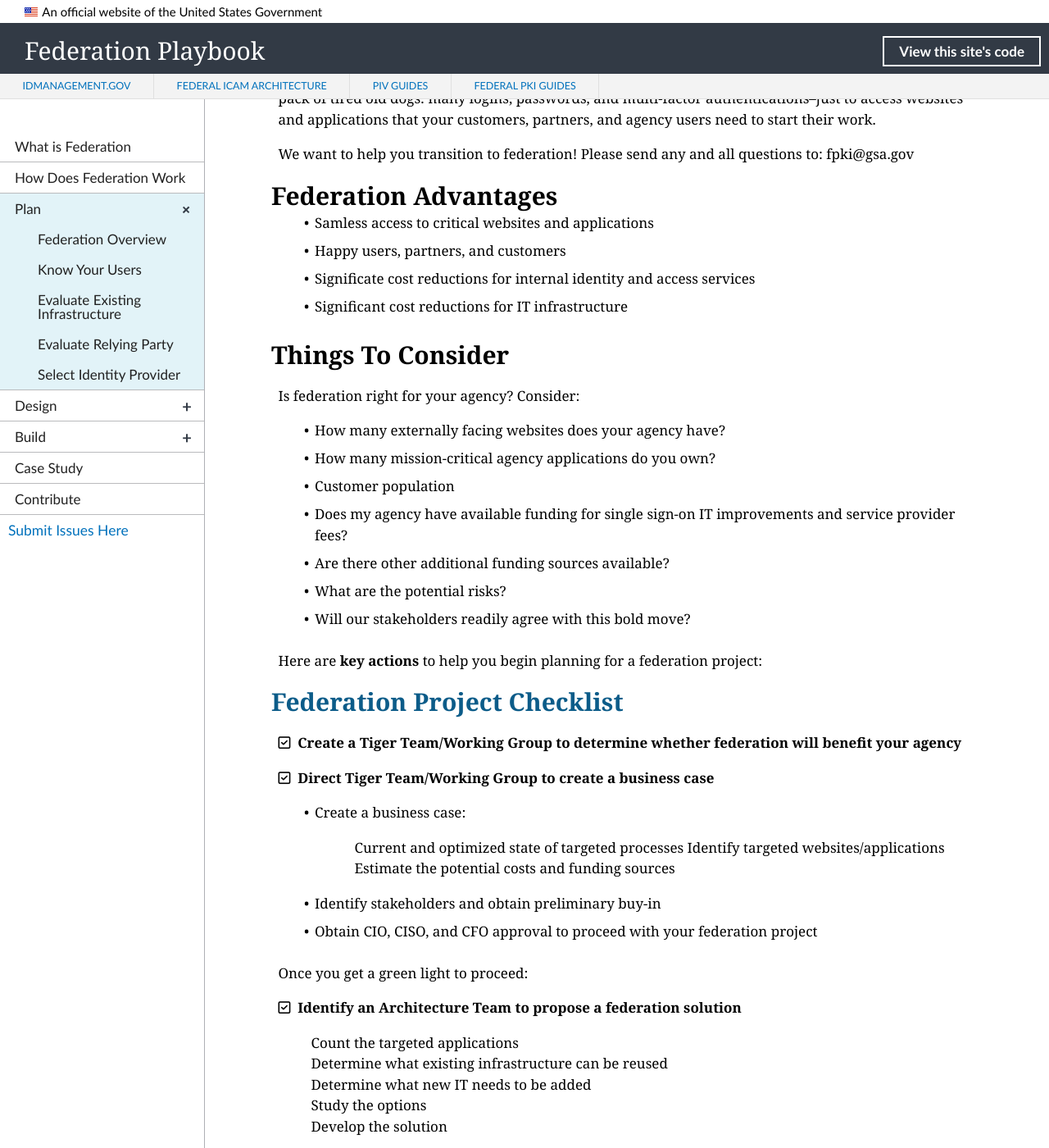
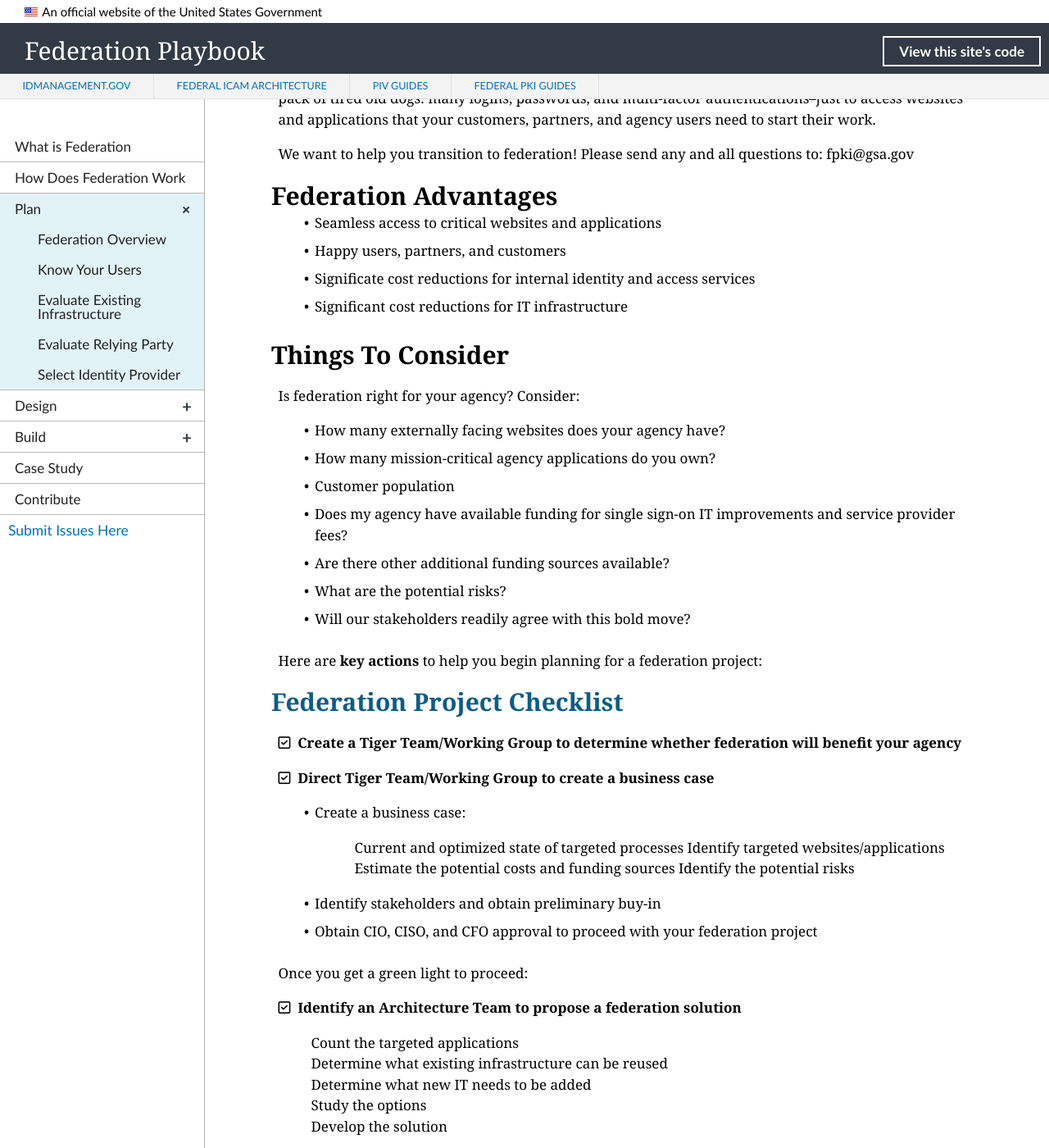
Before and after one commit to GSA/ficam-federation, a Jekyll site: the page built from _plan/00_index.md, in a window 1280 px wide and 1400 px high, scrolled down 567 px. Shown: the whole window at 82% size. Built offline with Jekyll 4.4.1, drawn with Linux system fonts in a browser that asks for light colours; nearby versions of some CDN libraries; library files that are not in the unit come from our copies.

Commit message:
Update 00_index.md
Revisions

```diff
--- a/_plan/00_index.md
+++ b/_plan/00_index.md
@@ -20,7 +20,7 @@
 
 ## Federation Advantages
 
-* Samless access to critical websites and applications
+* Seamless access to critical websites and applications
 * Happy users, partners, and customers
 * Significate cost reductions for internal identity and access services
 * Significant cost reductions for IT infrastructure
@@ -48,6 +48,7 @@
 > Current and optimized state of targeted processes
 > Identify targeted websites/applications
 > Estimate the potential costs and funding sources
+> Identify the potential risks
 * Identify stakeholders and obtain preliminary buy-in
 * Obtain CIO, CISO, and CFO approval to proceed with your federation project
 
```
